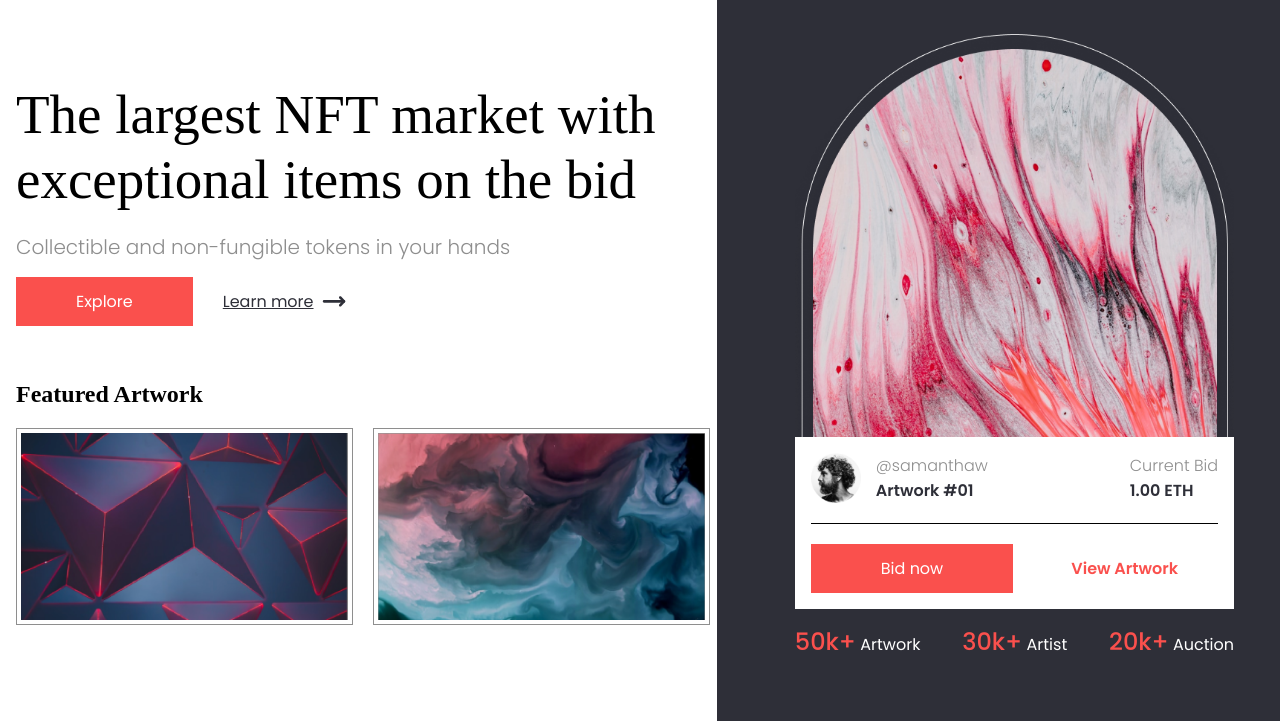
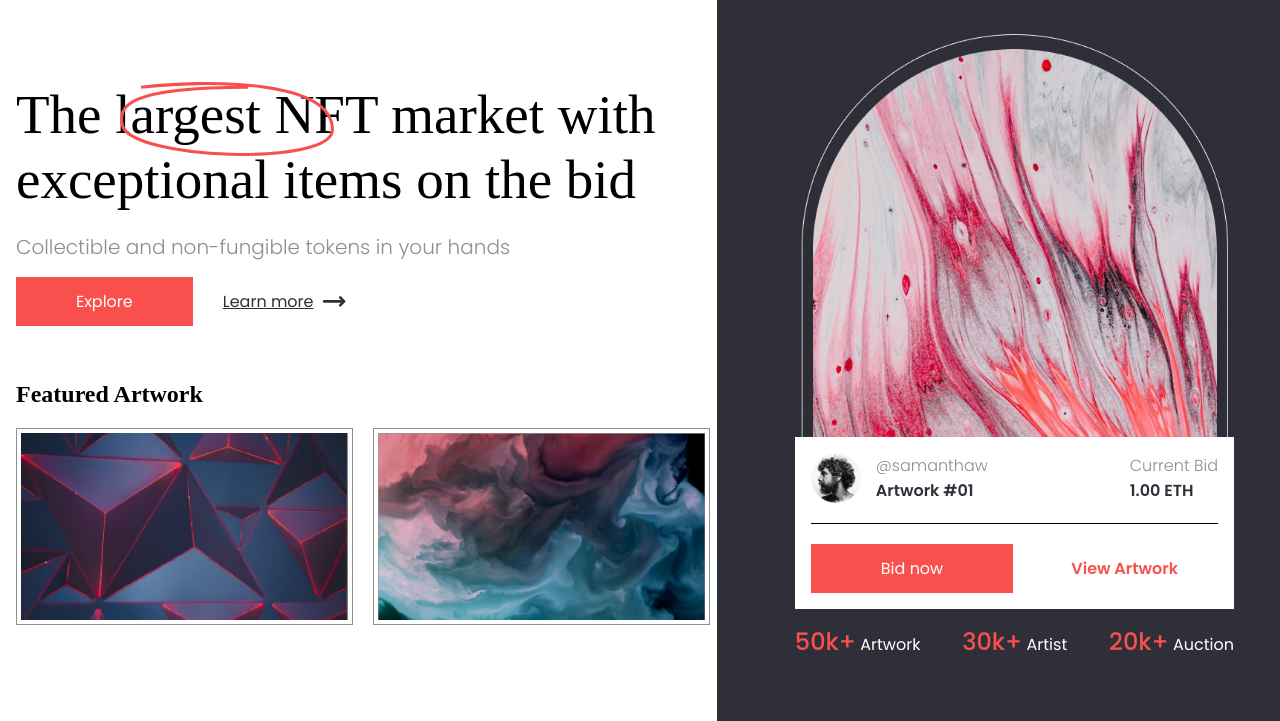
Before and after one commit to alvarobarrenadev/header-nft-marketplace, a website built with Vite: page index.html in a window 1280 px wide. Shown: the part 79-800 px from the top of the page. Built offline with nearby package versions, Linux system fonts and the light colour scheme; a web font is replaced by a local one.

Commit message:
Implementar imagen de lazo para el h1

```diff
--- a/index.html
+++ b/index.html
@@ -40,7 +40,9 @@
 
       <main>
         <section class="hero">
-          <h1 class="hero__title">The largest NFT market with exceptional items on the bid</h1>
+          <h1 class="hero__title">The
+            <span><img src="img/nft-lazo.svg" alt=""> largest</span>
+            NFT market with exceptional items on the bid</h1>
           <p class="hero__subtitle">Collectible and non-fungible tokens in your hands</p>
           <div class="hero__buttons">
             <a href="#" class="btn">Explore</a>
--- a/sass/styles.scss
+++ b/sass/styles.scss
@@ -118,6 +118,18 @@ main {
             max-width: 95%;
             padding-right: 40px;
             margin-bottom: 20px;
+
+            img {
+                position: absolute;
+                width: 214px;
+                left: 232px;
+            }
+
+            @media (max-width: 1500px) {
+                img {
+                    left: 120px;
+                }
+            }
         }
 
         &__subtitle {
```
